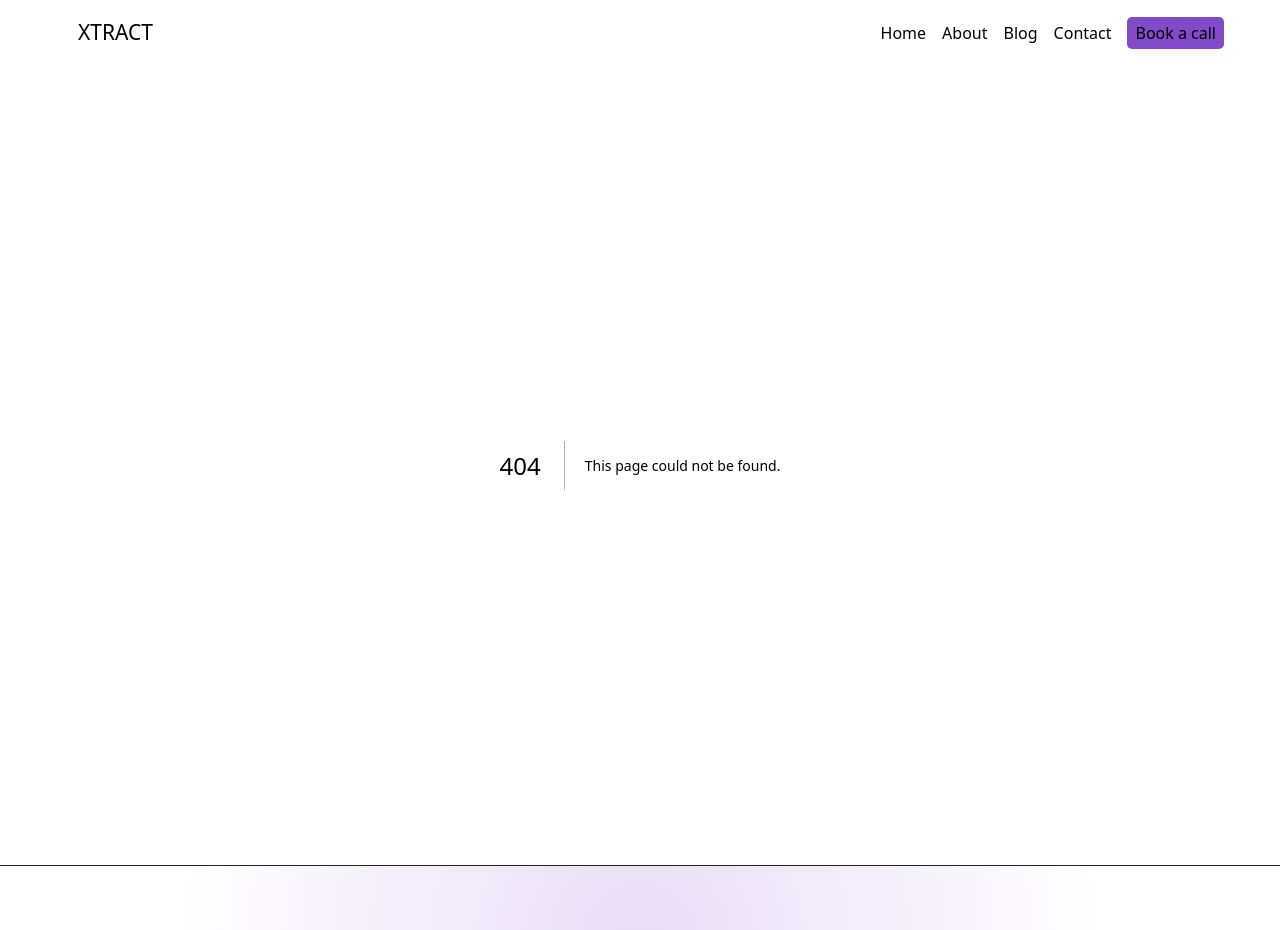
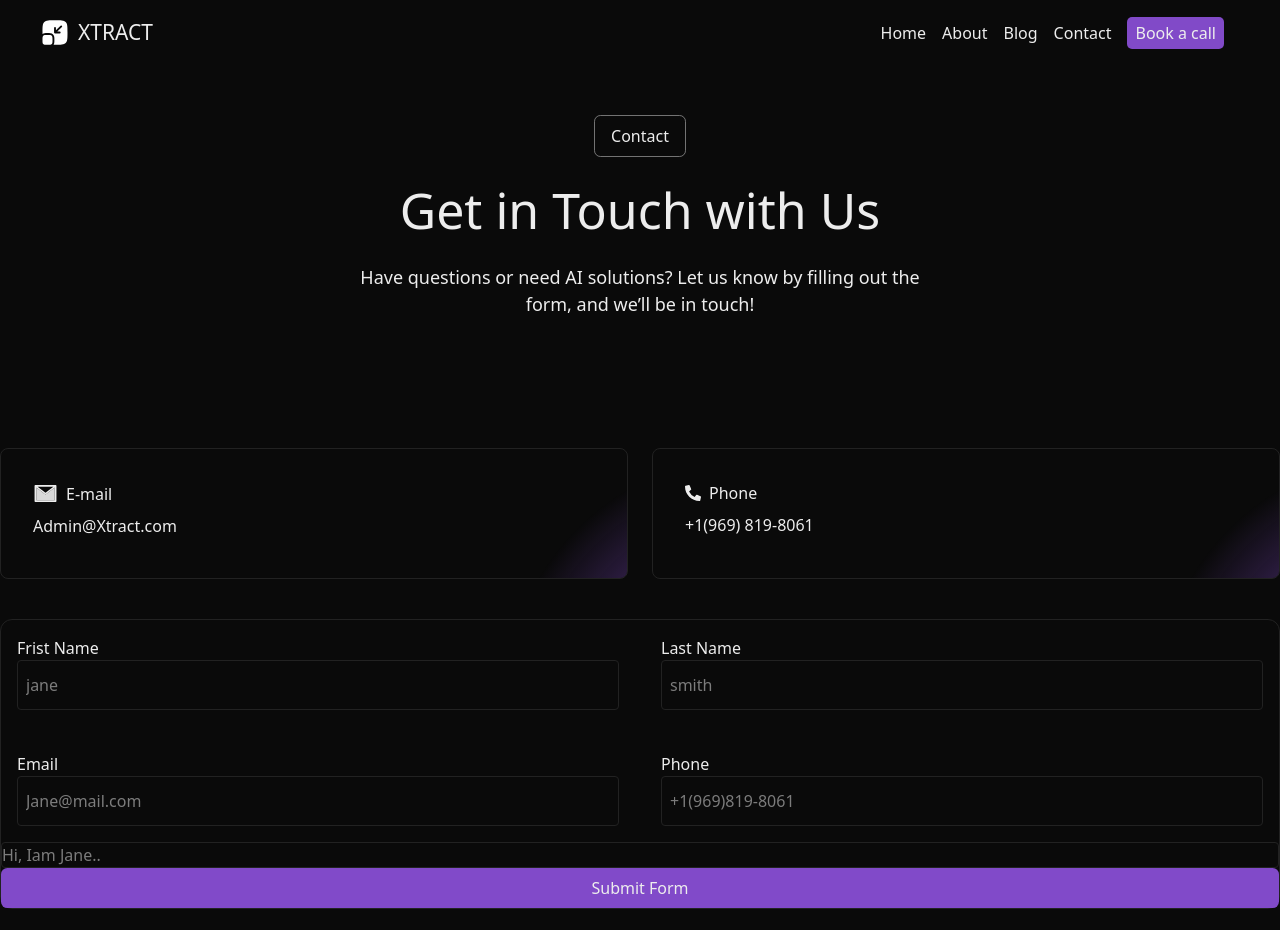
Before and after one commit to ToqaUsama136/xtractapp, a Next.js app: page /contact in a window 1280 px wide. Before the commit this address had no page. Shown: the top 930 px of the page. Built offline with nearby package versions, Linux system fonts and the light colour scheme.

Commit message:
feat: add /404 page component  and  Contact Page component
Contact Page component still work in it  404 page completed

```diff
--- /dev/null
+++ b/app/contact/_component/CardContact.tsx
@@ -0,0 +1,42 @@
+'use client';
+import { motion } from 'motion/react';
+import { AiTwotoneMail } from 'react-icons/ai';
+import { FaPhoneAlt } from 'react-icons/fa';
+import FormContact from './FormContact';
+export default function CardContact() {
+  return (
+    <div className="mx-[300] py-[80px]">
+      <motion.div
+        initial={{ opacity: 0, y: 30, filter: 'blur(4px)' }}
+        whileInView={{ opacity: 1, y: 0, filter: 'blur(0px)' }}
+        transition={{
+          type: 'spring',
+          duration: 2.2,
+          delay: 1.4,
+          bounce: 0.2,
+        }}
+        viewport={{ once: true, amount: 0.6 }}
+      >
+        <div className="flex justify-center gap-6">
+          <div className="relative w-1/2 overflow-hidden rounded-[8px] border border-[#222222] px-8 py-8">
+            <div className="flex items-center gap-2">
+              {' '}
+              <AiTwotoneMail className="h-[25px] w-[25px]" />
+              <p className="tex-[18px]">E-mail</p>
+            </div>
+            <p className="py-2">Admin@Xtract.com</p>
+            <div className="absolute right-0 bottom-0 z-0 h-[250px] w-[250px] translate-x-1/2 translate-y-1/2 rounded-full bg-[radial-gradient(circle_at_bottom_right,_#814AC8,_transparent_70%)]" />
+          </div>
+          <div className="relative w-1/2 overflow-hidden rounded-[8px] border border-[#222222] px-8 py-8">
+            <div className="flex items-center gap-2">
+              <FaPhoneAlt /> <p className="tex-[18px]">Phone</p>
+            </div>
+            <p className="py-2">+1(969) 819-8061</p>
+            <div className="absolute right-0 bottom-0 z-0 h-[250px] w-[250px] translate-x-1/2 translate-y-1/2 rounded-full bg-[radial-gradient(circle_at_bottom_right,_#814AC8,_transparent_70%)]" />
+          </div>
+        </div>
+        <FormContact />
+      </motion.div>
+    </div>
+  );
+}
--- /dev/null
+++ b/app/contact/_component/Contact.tsx
@@ -0,0 +1,27 @@
+'use client';
+import TitleCard from '@/app/_component/ui/TitleCard';
+import { motion } from 'motion/react';
+
+export default function Contact() {
+  return (
+    <div className="overflow-hidden">
+      <motion.div
+        initial={{ opacity: 0, x: -30, filter: 'blur(4px)' }}
+        whileInView={{ opacity: 1, x: 0, filter: 'blur(0px)' }}
+        transition={{
+          type: 'spring',
+          duration: 2.2,
+          delay: 1.4,
+          bounce: 0.2,
+        }}
+        viewport={{ once: true, amount: 0.6 }}
+      >
+        <TitleCard
+          textButton="Contact"
+          text1="Get in Touch with Us"
+          text2="Have questions or need AI solutions? Let us know by filling out the form, and we’ll be in touch!"
+        />
+      </motion.div>
+    </div>
+  );
+}
--- /dev/null
+++ b/app/contact/_component/FormContact.tsx
@@ -0,0 +1,20 @@
+import Button from '@/app/_component/ui/Button';
+import InputForm from './InputForm';
+
+export default function FormContact() {
+  return (
+    <div className="my-[40px] rounded-[12px] border border-[#222222]">
+      <div className="grid grid-cols-2 gap-[10px]">
+        <InputForm type="name" placeholder="jane" label="Frist Name" />
+        <InputForm type="name" placeholder="smith" label="Last Name" />
+        <InputForm type="Email" placeholder="Jane@mail.com" label="Email" />
+        <InputForm type="number" placeholder="+1(969)819-8061" label="Phone" />
+      </div>
+      <div className="rounded-[4px] border border-[#222222]">
+        <label className=""></label>
+        <input name="Message" className="" placeholder="Hi, Iam Jane.. " />
+      </div>
+      <Button text="Submit Form" className="w-full bg-[#814AC9]" />
+    </div>
+  );
+}
--- /dev/null
+++ b/app/contact/_component/InputForm.tsx
@@ -0,0 +1,18 @@
+type FormProps = {
+  label: string;
+  type: string;
+  placeholder: string;
+};
+export default function InputForm({ label, type, placeholder }: FormProps) {
+  return (
+    <div className="mx-4 flex flex-col py-4">
+      <label className="">{label}</label>
+      <input
+        type={type}
+        name={label}
+        placeholder={placeholder}
+        className="rounded-[4px] border border-[#222222] px-2 py-3"
+      />
+    </div>
+  );
+}
--- /dev/null
+++ b/app/contact/page.tsx
@@ -0,0 +1,11 @@
+import CardContact from './_component/CardContact';
+import Contact from './_component/Contact';
+
+export default function page() {
+  return (
+    <div>
+      <Contact />
+      <CardContact />
+    </div>
+  );
+}
--- /dev/null
+++ b/app/not-found.tsx
@@ -0,0 +1,34 @@
+'use client';
+import { motion } from 'motion/react';
+import Button from './_component/ui/Button';
+
+export default function NotFound() {
+  return (
+    <div className="overflow-hidden py-[100px]">
+      <motion.div
+        initial={{ opacity: 0, x: -30, filter: 'blur(4px)' }}
+        whileInView={{ opacity: 1, x: 0, filter: 'blur(0px)' }}
+        transition={{
+          type: 'spring',
+          duration: 1.2,
+          delay: 1.4,
+          bounce: 0.2,
+        }}
+        viewport={{ once: true, amount: 0.8 }}
+        className=""
+      >
+        <div className="mx-[20px] my-[50px] flex max-w-[600px] flex-col items-center justify-center md:mx-auto">
+          <Button text="Page not found" className="border border-[#a3a3a3b0]" />
+          <p className="py-4 text-center text-[50px] md:text-[50px] md:whitespace-nowrap lg:text-[70px]">
+            AI Couldn’t Predict This One!
+          </p>
+          <p className="py-2 text-center md:text-[18px]">
+            Even AI isn’t perfect—this page seems to be missing! Let’s get you
+            back on track. Head back home.
+          </p>
+          <Button text="Go Back Home" className="mt-4 bg-[#814AC9]" withArrow />
+        </div>
+      </motion.div>
+    </div>
+  );
+}
--- a/eslint.config.mjs
+++ b/eslint.config.mjs
@@ -1,6 +1,6 @@
-import { dirname } from "path";
-import { fileURLToPath } from "url";
-import { FlatCompat } from "@eslint/eslintrc";
+import { FlatCompat } from '@eslint/eslintrc';
+import { dirname } from 'path';
+import { fileURLToPath } from 'url';
 
 const __filename = fileURLToPath(import.meta.url);
 const __dirname = dirname(__filename);
@@ -10,15 +10,26 @@ const compat = new FlatCompat({
 });
 
 const eslintConfig = [
-  ...compat.extends("next/core-web-vitals", "next/typescript"),
+  ...compat.extends('next/core-web-vitals', 'next/typescript'),
   {
     ignores: [
-      "node_modules/**",
-      ".next/**",
-      "out/**",
-      "build/**",
-      "next-env.d.ts",
+      'node_modules/**',
+      '.next/**',
+      'out/**',
+      'build/**',
+      'next-env.d.ts',
     ],
+    rules: {
+      'no-restricted-syntax': [
+        'error',
+        {
+          selector:
+            'ExpressionStatement > Literal[value=/^use\s(?!client$|server$)/]',
+          message:
+            "Only 'use client' or 'use server' directives are allowed at the top of the file.",
+        },
+      ],
+    },
   },
 ];
 
```
